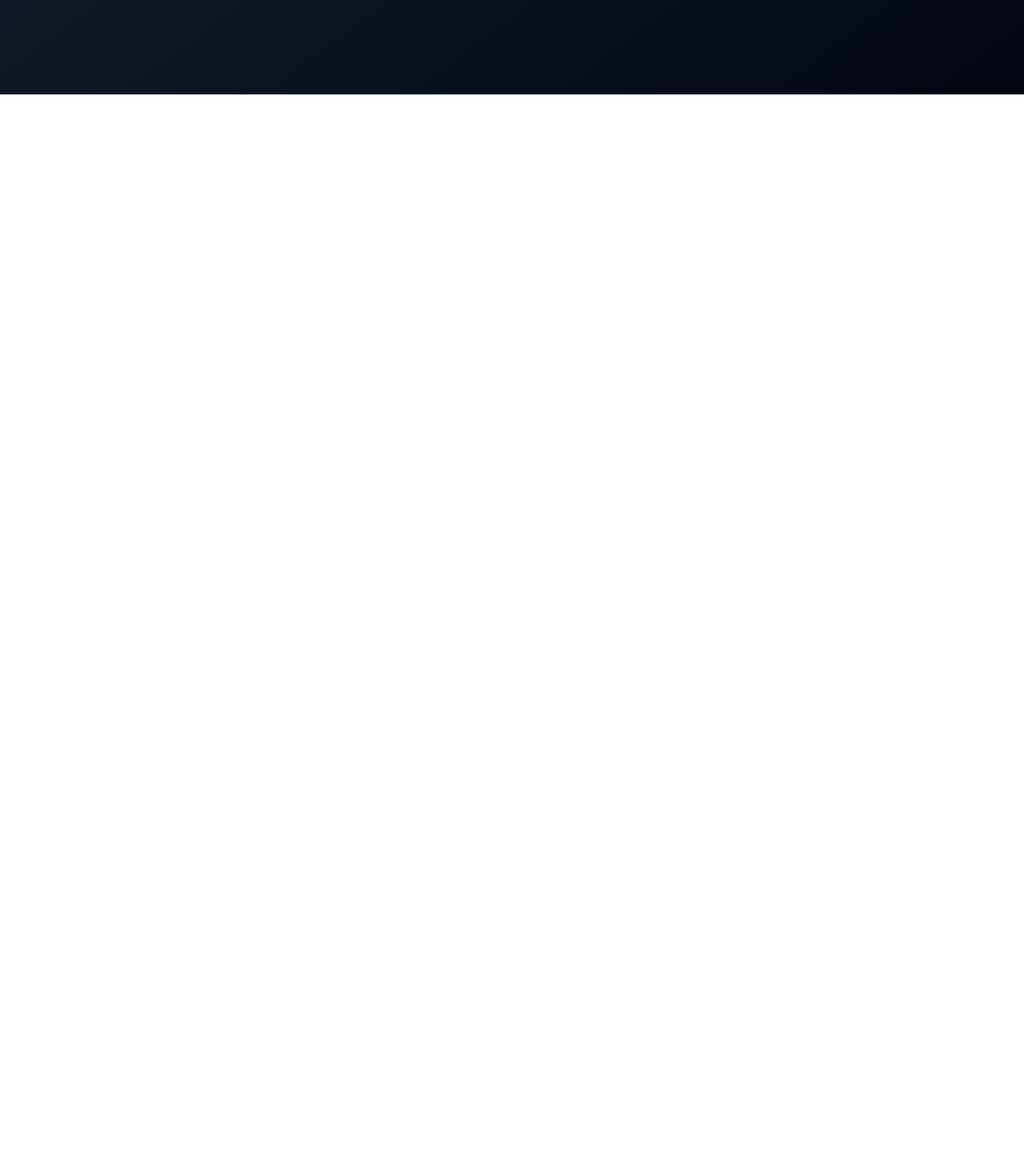
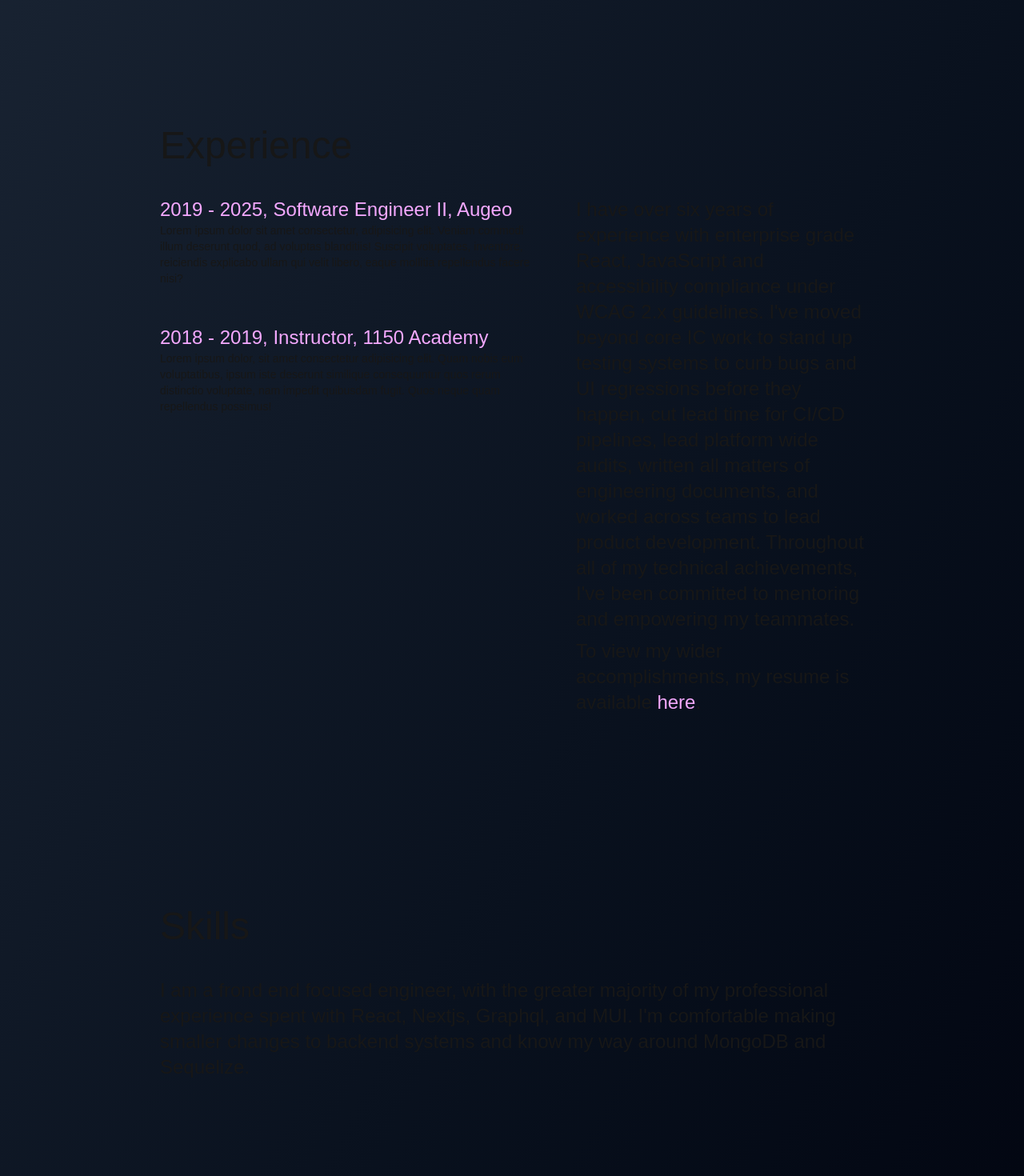
Before and after one commit to tecxh/personal-site, a Next.js app: page / in a window 1280 px wide. Shown: the part 842-2312 px from the top of the page at 80% size. Before the commit the page ends 960 px from the top, so only its background shows below. Built offline with nearby package versions, Linux system fonts and the light colour scheme.

Commit message:
write experience section, start skills

```diff
--- a/src/app/layout.tsx
+++ b/src/app/layout.tsx
@@ -27,7 +27,7 @@ export default function RootLayout({
   return (
     <html lang="en">
       <body
-        className={`${geistSans.variable} ${geistMono.variable} antialiased p-10 sm:px-50 bg-linear-to-br from-gray-800 to-gray-950`}
+        className={`${geistSans.variable} ${geistMono.variable} antialiased p-10 sm:px-50 sm:py-30 bg-linear-to-br from-gray-800 to-gray-950`}
       >
         <Hero />
         {children}
--- a/src/app/page.tsx
+++ b/src/app/page.tsx
@@ -1,9 +1,12 @@
 import { PageContainer } from "~/components/common";
+import { ExperienceSubSection } from "~/components/ExperienceSubSection";
 import { SkillsSubSection } from "~/components/SkillsSubSection";
 
 export default function Home() {
   return (
     <div className="">
+      <ExperienceSubSection />
+      <SkillsSubSection />
     </div>
   );
 }
--- /dev/null
+++ b/src/components/ExperienceSubSection.tsx
@@ -0,0 +1,28 @@
+export const ExperienceSubSection = () => {
+    const text = {
+        mainCopy: `
+            I have over six years of experience with enterprise grade React, JavaScript and accessibility compliance under WCAG 2.x guidelines. I've moved beyond core IC work to stand up testing systems to curb bugs and UI regressions before they happen, cut lead time for CI/CD pipelines, lead platform wide audits, written all matters of engineering documents, and worked across teams to lead product development. Throughout all of my technical achievements, I've been committed to mentoring and empowering my teammates.
+        `
+    }
+    return (
+        <div className="mb-60">
+            <h3 className="text-5xl mb-10">Experience</h3>
+            <div className="flex flex-row gap-10">
+                <div className="w-120">
+                    <ul className="text-2xl">
+                        <li className="text-fuchsia-300">2019 - 2025, Software Engineer II, Augeo</li>
+                        <p className="text-sm">Lorem ipsum dolor sit amet consectetur, adipisicing elit. Veniam commodi illum deserunt quod, ad voluptas blanditiis! Suscipit voluptates, inventore, reiciendis explicabo ullam qui velit libero, eaque mollitia repellendus facere nisi?</p>
+                        <li className="text-fuchsia-300 mt-12">2018 - 2019, Instructor, 1150 Academy</li>
+                        <p className="text-sm">Lorem ipsum dolor, sit amet consectetur adipisicing elit. Quam nobis eum voluptatibus, ipsum iste deserunt similique consequuntur quos rerum distinctio voluptate, nam impedit quibusdam fugit. Quos neque quam repellendus possimus!</p>
+                    </ul>
+                </div>
+                <div className="flex-1">
+                    <p className="text-2xl">
+                        {text.mainCopy}
+                    </p>
+                    <p className="text-2xl mt-2">To view my wider accomplishments, my resume is available <a className="text-fuchsia-300">here</a>.</p>
+                </div>
+            </div>
+        </div>
+    )
+}
--- a/src/components/Hero.tsx
+++ b/src/components/Hero.tsx
@@ -4,7 +4,7 @@ export const Hero = () => {
         name: 'Alecx Moritz',
         title: 'Software Engineer',
         intro: [
-            'I am an Indianapolis, US based engineer specialized in interactive, data intensive software with a strong emphasis on accessibility.',
+            'I am an Indianapolis, US based engineer specialized in interactive, data intensive software and atomic UI components with a strong emphasis on accessibility.',
             // 'I build interactive, data intensive software with a strong emphasis on accessibility.',
             'I believe the web and it\'s contents should be well within reach of everyone.'
         ]
--- /dev/null
+++ b/src/components/SkillsSubSection.tsx
@@ -0,0 +1,10 @@
+export const SkillsSubSection = () => {
+    return (
+        <div>
+            <h3 className="text-5xl mb-10">Skills</h3>
+            <p className="text-2xl">
+                I am a frond end focused engineer, with the greater majority of my professional experience spent with React, Nextjs, Graphql, and MUI. I&apos;m comfortable making smaller changes to backend systems and know my way around MongoDB and Sequelize.
+            </p>
+        </div>
+    )
+}
```
